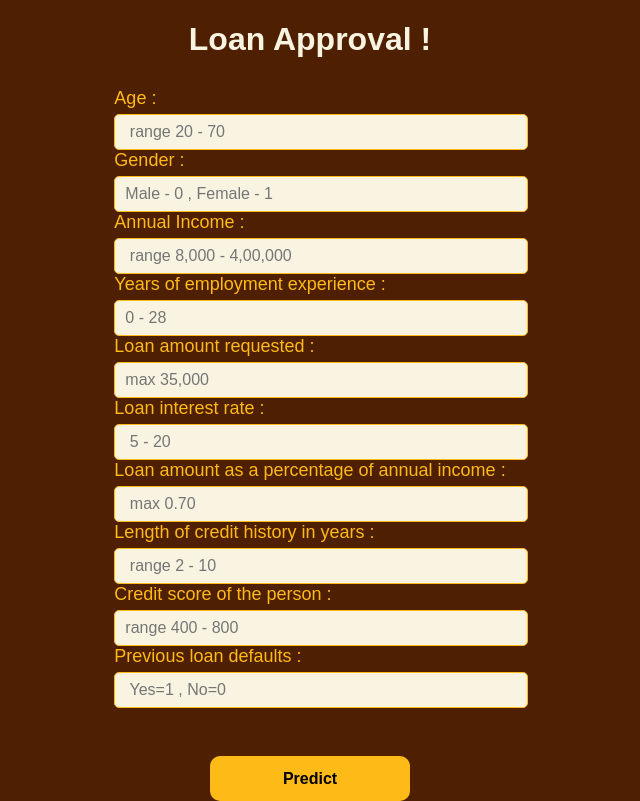
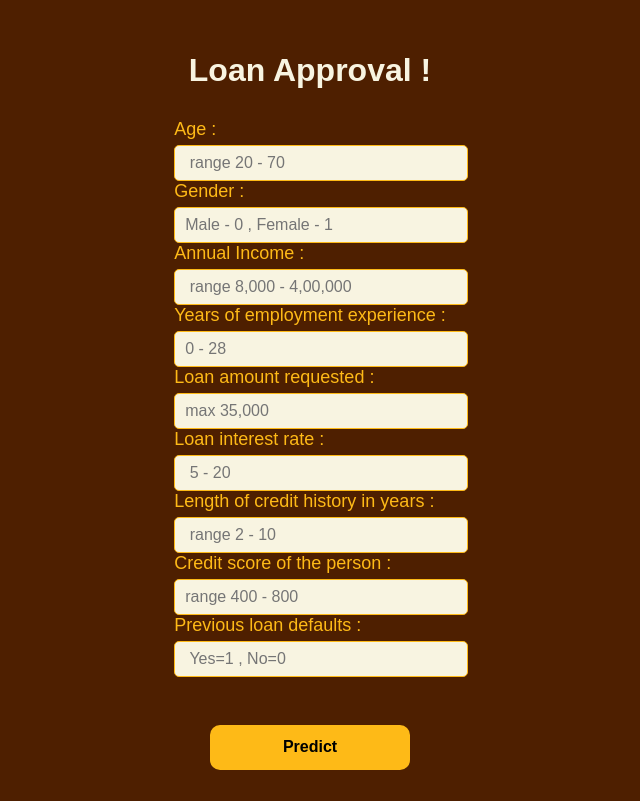
Before and after one commit to vgarg05/loan_approval_prediction, a Flask app: page /predict in a window 1280 px wide. Shown: the whole page, without its empty margins (330-970 px from the left). After the commit the page ends 770 px from the top, so only its background shows below. Run offline with Flask 3, Linux system fonts and the light colour scheme; parts of the project's set-up code (start-up, migrations or seed data) failed here and were passed over.

Commit message:
Update form.html

```diff
--- a/templates/form.html
+++ b/templates/form.html
@@ -91,8 +91,6 @@
             <input type="number" name="loan_amnt" step="0.01"  placeholder="max 35,000" id="loan"><br>
             <label for="rate">Loan interest rate : </label>
             <input type="number" name="loan_int_rate" step="0.01"  placeholder=" 5 - 20 " id="rate"><br>
-            <label for="percentIncome">Loan amount as a percentage of annual income : </label>
-            <input type="number" name="loan_percent_income" step="0.01"  placeholder=" max 0.70" id="percentIncome"><br>
             <label for="credHis">Length of credit history in years : </label>
             <input type="number" name="cb_person_cred_hist_length" placeholder=" range 2 - 10" id="credHis"><br>
             <label for="score">Credit score of the person : </label>
```
